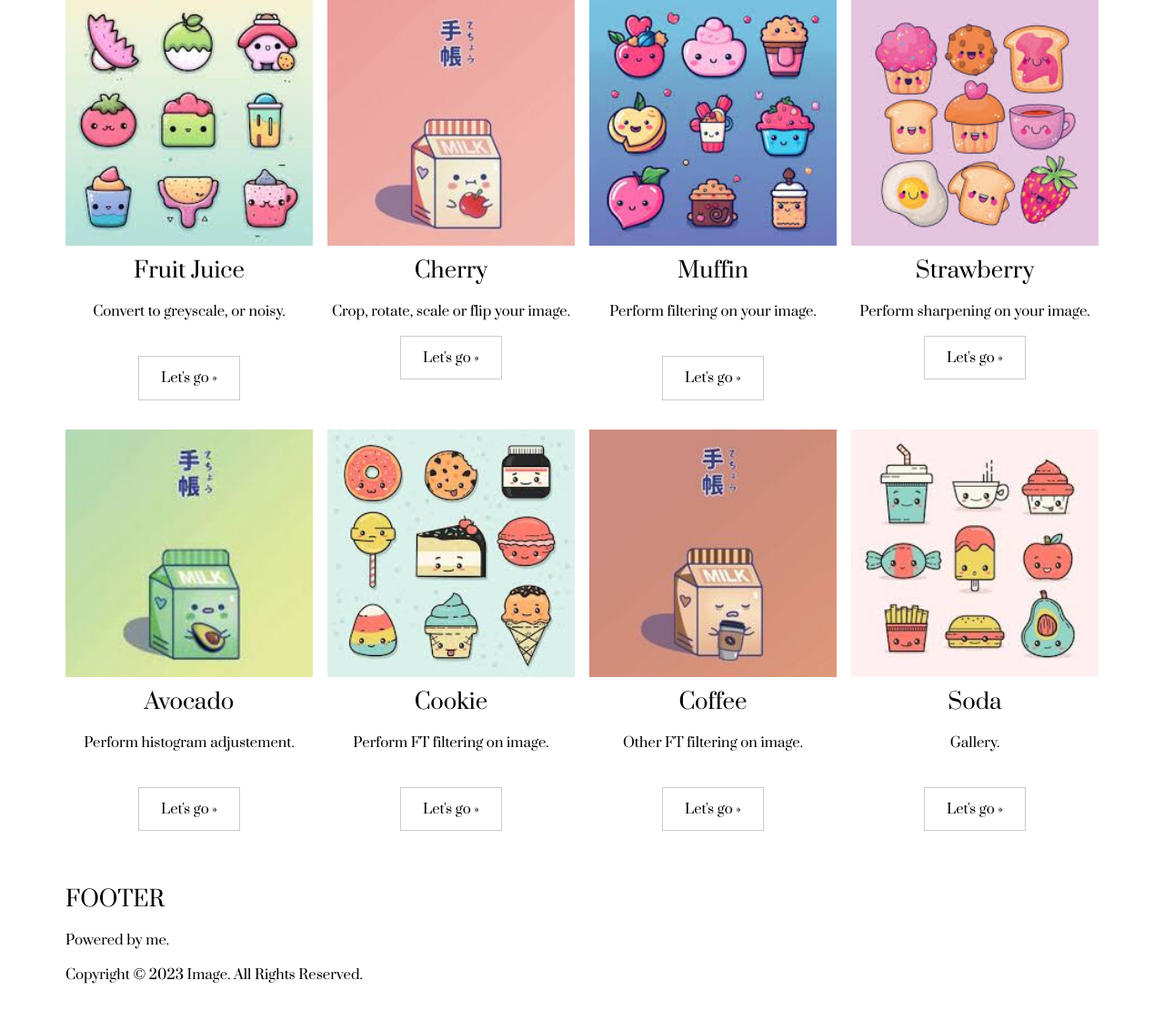
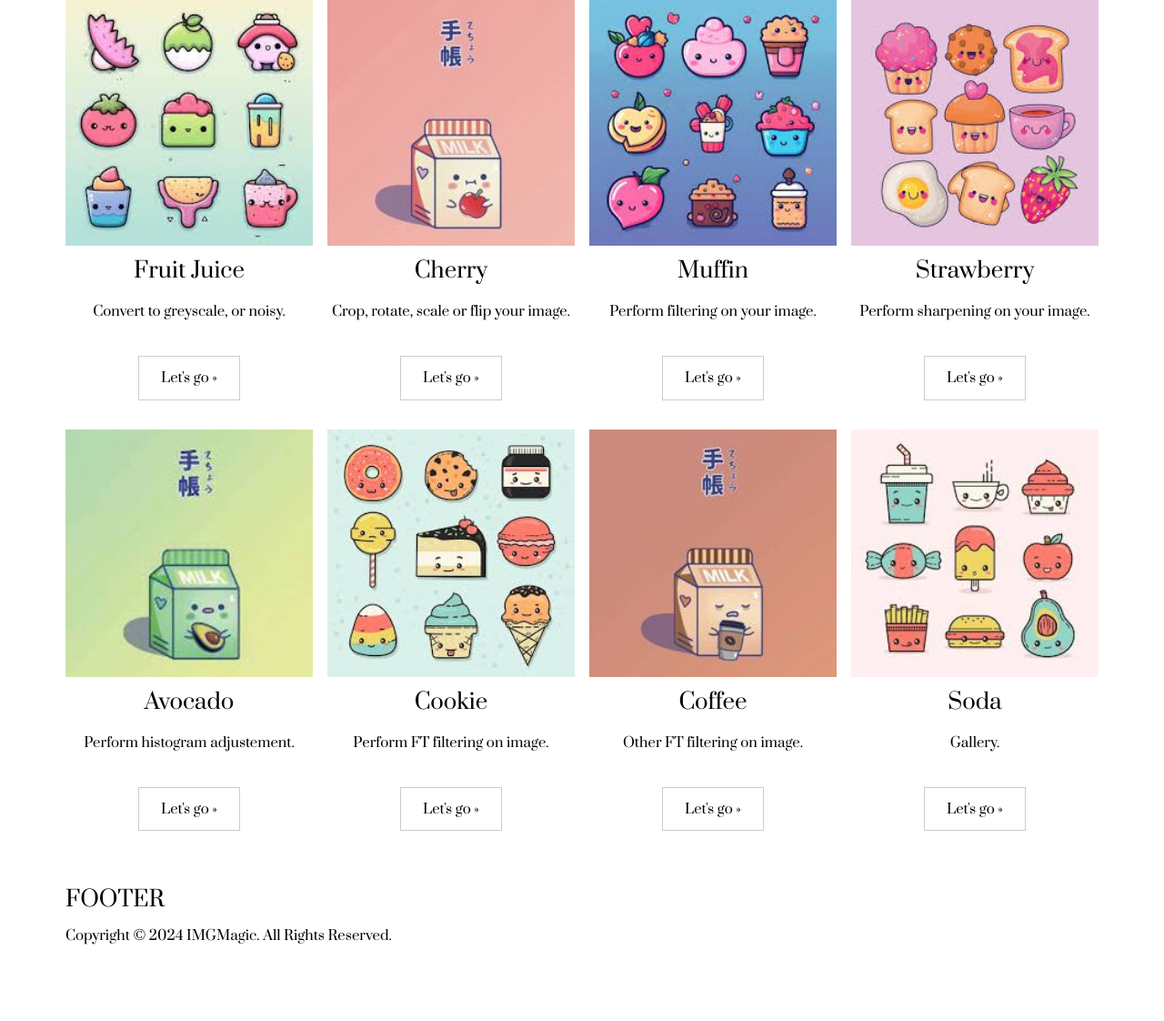
Before and after one commit to kkf017/Flask-API, a Flask app: page / in a window 1280 px wide. Shown: the part 306-1428 px from the top of the page at 91% size. After the commit the page ends 1344 px from the top, so only its background shows below. Run offline with Flask 3, Linux system fonts and the light colour scheme; parts of the project's set-up code (start-up, migrations or seed data) failed here and were passed over.

Commit message:
Updt nav-3.html

```diff
--- a/template/nav-3.html
+++ b/template/nav-3.html
@@ -48,7 +48,7 @@ body,h1,h2,h3,h4,h5,h6 {font-family: "Prata", sans-serif}
     <div class="w3-quarter">
       <img src="../static/img/milk/cherry.jpeg" alt="cherry" style="width:100%">
       <h3>Cherry</h3>
-      <p>Crop, rotate, scale or flip your image.</p>
+      <p>Crop, rotate, scale or flip your image.</p><br>
        <div class="" style="text-align: center;">
            <form action="/Cherry/" method="post">
     		<button class="w3-button w3-padding-large w3-white w3-border " name="Cherry" type="submit">Let's go »</button>
@@ -70,7 +70,7 @@ body,h1,h2,h3,h4,h5,h6 {font-family: "Prata", sans-serif}
     <div class="w3-quarter">
       <img src="../static/img/img3/img3.jpeg" alt="img3" style="width:100%">
       <h3>Strawberry</h3>
-      <p>Perform sharpening on your image.</p>
+      <p>Perform sharpening on your image.</p><br>
       <div class="" style="text-align: center;">
          <form action="/Strawberry/" method="post">
     		<button class="w3-button w3-padding-large w3-white w3-border " name="Strawberry" type="submit">Let's go »</button>
@@ -159,8 +159,8 @@ body,h1,h2,h3,h4,h5,h6 {font-family: "Prata", sans-serif}
   <footer class="w3-row-padding w3-padding-32">
     <div class="w3-half">
       <h3>FOOTER</h3>
-      <p>Powered by <!--<a href="https://www.w3schools.com/w3css/default.asp" target="_blank">-->me.</a></p>
-     Copyright © 2023 Image. All Rights Reserved.
+      <!--<p>Powered by <a href="https://www.w3schools.com/w3css/default.asp" target="_blank"me.</a></p>-->
+     Copyright © 2024 IMGMagic. All Rights Reserved.
     </div>
 
     <!--<div class="w3-third">
```
